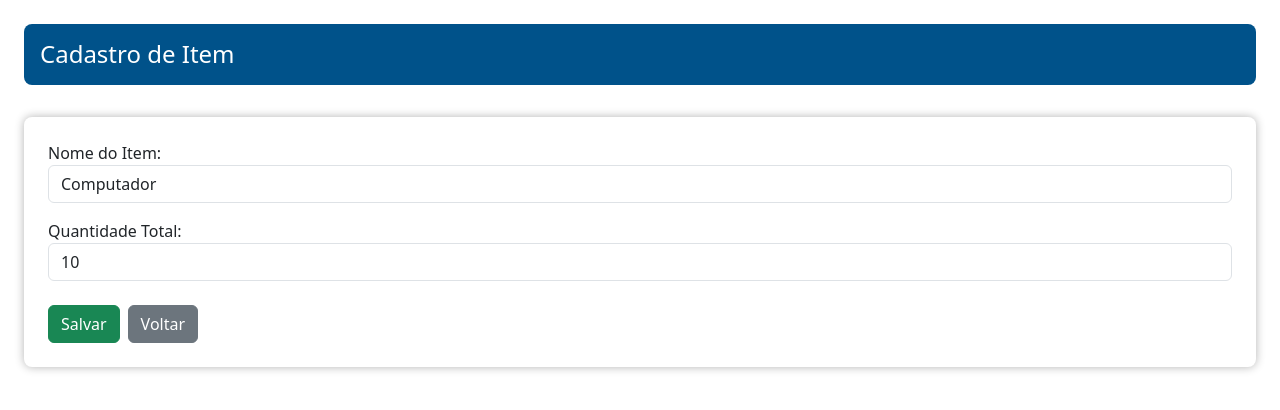
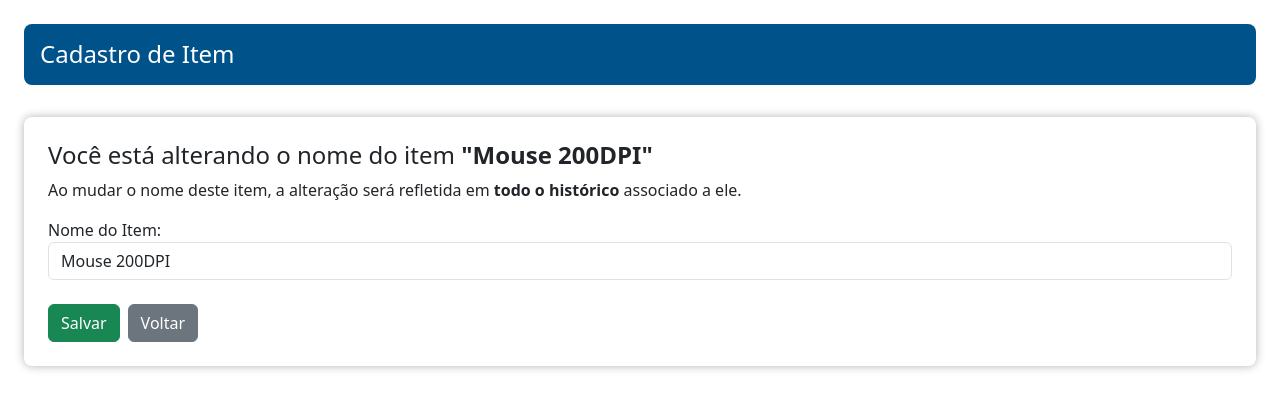
Before and after one commit to gusdiaso/appAlmoxarifado, a Django app: page /update_item/4/ in a window 1280 px wide. Shown: the top 410 px of the page. Run offline with Django 4.2, Linux system fonts and the light colour scheme; a user stored in the database is signed in; data comes from the database, SQL or seed files in the repository.

Commit message:
Update: tratamento de possiveis erros

```diff
--- a/almoxarifado/forms.py
+++ b/almoxarifado/forms.py
@@ -22,14 +22,12 @@ class ItemForm(forms.ModelForm):
 class EditItemForm(forms.ModelForm):
     class Meta:
         model = Item
-        fields = ['nome', 'quantidade_total']
+        fields = ['nome',]
         widgets = {
             'nome': forms.TextInput(attrs={'class': 'form-control'}),
-            'quantidade_total': forms.TextInput(attrs={'class': 'form-control', 'readonly': 'readonly'})
         }
         labels = {
             'nome': 'Nome do Item',
-            'quantidade_total': 'Quantidade Total',
         }
 
 
--- a/almoxarifado/models.py
+++ b/almoxarifado/models.py
@@ -16,10 +16,10 @@ class Item(models.Model):
     quantidade_total = models.IntegerField()
 
     def __str__(self):
-        return f"{self.nome} - {self.quantidade_total} unidades"
+        return f"{self.nome}"
 
 class AlocaItem(models.Model):
-    user = models.ForeignKey(User, on_delete=models.CASCADE)
+    user = models.CharField(max_length=100)
     item = models.ForeignKey(Item, on_delete=models.CASCADE)
     data = models.DateField(auto_now_add=True)
     quantidade = models.IntegerField()
@@ -29,7 +29,7 @@ class AlocaItem(models.Model):
         return f"{self.user} - {self.item.nome}"
 
 class RetiraItem(models.Model):
-    user = models.ForeignKey(User, on_delete=models.CASCADE)
+    user = models.CharField(max_length=100)
     item = models.ForeignKey('Item', on_delete=models.CASCADE)
     data = models.DateField(auto_now_add=True)
     quantidade = models.IntegerField()
@@ -42,9 +42,10 @@ class HistoricoItem(models.Model):
     TIPO_ACAO = (
         ('ALOCACAO', 'Alocação'),
         ('RETIRADA', 'Retirada'),
+        ('ADICAO', 'Adição'),
     )
     item = models.ForeignKey(Item, on_delete=models.CASCADE)
-    usuario = models.ForeignKey(User, on_delete=models.SET_NULL, null=True)
+    usuario = models.CharField(max_length=100)
     data = models.DateTimeField(auto_now_add=True)
     tipo = models.CharField(max_length=10, choices=TIPO_ACAO)
     descricao = models.CharField(max_length=500)
--- /dev/null
+++ b/almoxarifado/templates/form_item_edit.html
@@ -0,0 +1,29 @@
+{% extends "template.html" %}
+
+{% load static %}
+
+{% block content %}
+
+<div class="w-100">
+
+    <div class="d-flex p-2 m-4 rounded-3 justify-content-between align-items-center text-white" style="background-color: #00528A;">
+        <h4 class="d-flex align-items-center justify-content-center flex-row p-0 m-2">Cadastro de Item</h4>
+    </div>
+
+    <div class="p-2 m-3">
+
+        <form method="post" class="d-flex flex-column p-4 rounded-3" style="box-shadow: 0px 0px 10px rgba(0, 0, 0, 0.3);">
+            <h4 class="alert-heading">Você está alterando o nome do item <strong>"{{ item.nome }}"</strong></h4>
+            <p>Ao mudar o nome deste item, a alteração será refletida em <strong>todo o histórico</strong> associado a ele.</p>
+            {% csrf_token %}
+            {{ form.as_p }}
+
+            <div class="col d-flex justify-content-start gap-2 mt-2">
+            <button type="submit" class="btn btn-success text-white">Salvar</button>
+            <a href="{% url 'almoxarifado:index' %}" class="btn btn-secondary">Voltar</a>
+        </div>
+    </div>
+    </form>
+</div>
+
+{% endblock %}
--- a/almoxarifado/templates/historico.html
+++ b/almoxarifado/templates/historico.html
@@ -7,7 +7,7 @@
 
     </div>
     <div class="d-flex flex-column align-items-start p-2 m-4 rounded-3" style="box-shadow: 0px 0px 10px rgba(0, 0, 0, 0.3);">
-        <div class="m-3">
+        <div class="m-3" style="width: calc(100% - 32px);">
             <table class="table table-striped table-hover">
                 <thead>
                     <tr>
@@ -29,7 +29,7 @@
                         <td>{{ h.data|date:"d/m/Y H:i" }}</td>
                         <td>{{ h.get_tipo_display }}</td>
                         <td>{{ h.descricao }}</td>
-                        <td>{{ h.usuario.get_full_name|default:h.usuario.username }}</td>
+                        <td>{{ h.usuario }}</td>
                         <td>{{ h.quantidade_inicial }}</td>
                         <td>{{ h.quantidade }}</td>
                         <td>{{ h.quantidade_final }}</td>
@@ -37,7 +37,7 @@
                     {% endfor %}
                     {% else %}
                     <tr>
-                        <td colspan="7" class="text-center">Nenhum histórico encontrado.</td>
+                        <td colspan="8" class="text-center">Nenhum histórico encontrado.</td>
                     </tr>
                     {% endif %}
                 </tbody>
--- a/almoxarifado/views.py
+++ b/almoxarifado/views.py
@@ -3,6 +3,7 @@ from django.contrib.auth.decorators import login_required
 from .forms import ItemForm, EditItemForm, AlocaItemForm, RetiraItemForm
 from .models import Item, AlocaItem, RetiraItem, HistoricoItem
 from django.db.models import Q
+import datetime
 
 @login_required
 def index(request):
@@ -21,6 +22,15 @@ def item_create(request):
         form = ItemForm(request.POST)
         if form.is_valid():
             form.save()
+            HistoricoItem.objects.create(
+                item=form.instance,
+                usuario=request.user.username,
+                tipo='ADICAO',
+                descricao="Adição de item",
+                quantidade_inicial=0,
+                quantidade=form.instance.quantidade_total,
+                quantidade_final=form.instance.quantidade_total
+            )
             return redirect('almoxarifado:index')
         else:
             print(form.errors)
@@ -40,7 +50,7 @@ def item_update(request, item_id):
             print(form.errors)
     else:
         form = EditItemForm(instance=item)
-    return render(request, 'form_item.html', {'form': form})
+    return render(request, 'form_item_edit.html', {'form': form, "item": item})
 
 @login_required
 def item_delete(request, item_id):
@@ -90,7 +100,12 @@ def retira_item(request):
             item = retirada.item
             if item.quantidade_total < retirada.quantidade:
                 form.add_error('quantidade', 'Quantidade insuficiente em estoque.')
-                return render(request, 'form_retira_item.html', {'form': form})
+                return render(request, 'form_item.html', {'form': form})
+
+            if retirada.quantidade == 0:
+                form.add_error('quantidade', 'Quantidade deve ser maior que zero.')
+                return render(request, 'form_item.html', {'form': form})
+
             quantidade_inicial = item.quantidade_total
             item.quantidade_total -= retirada.quantidade
             item.save()
@@ -112,9 +127,9 @@ def retira_item(request):
             print(form.errors)
     else:
         form = RetiraItemForm()
-    return render(request, 'retirada_item.html', {'form': form})
+    return render(request, 'form_item.html', {'form': form})
 
 @login_required
 def historico_view(request):
-    historicos = HistoricoItem.objects.select_related('item', 'usuario').order_by('-data')
+    historicos = HistoricoItem.objects.all().order_by('-data')
     return render(request, 'historico.html', {'historicos': historicos})
```
Also changed, not shown: almoxarifado/templates/confirm_delete_item.html (+7 -1 lines), almoxarifado/migrations/0002_alter_alocaitem_item_alter_alocaitem_user_and_more.py (added), almoxarifado/migrations/0003_alter_historicoitem_item_alter_historicoitem_usuario.py (added), almoxarifado/migrations/0004_alter_alocaitem_item_alter_alocaitem_user_and_more.py (added), almoxarifado/migrations/0005_alter_historicoitem_tipo.py (added), db.sqlite3.
